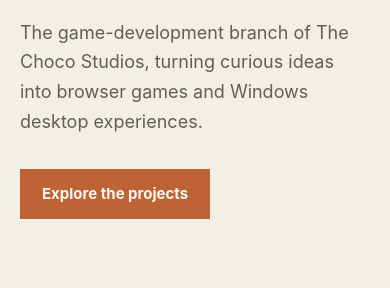
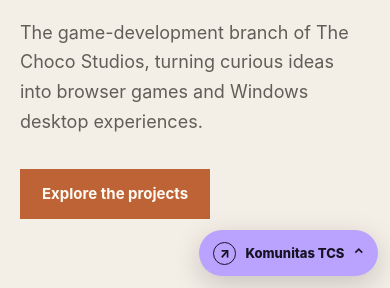
Before and after one commit to TheChocoStudiosSub/PRISM-GAMING-STUDIOS, a plain HTML site: page index.html in a window 390 px wide. Shown: the part 556-844 px from the top of the page. Drawn offline with Linux system fonts and the light colour scheme.

Commit message:
Add TCS community links widget
Add a responsive community panel with WhatsApp channels and Facebook groups.

```diff
--- a/index.html
+++ b/index.html
@@ -162,5 +162,6 @@ toggle.setAttribute("aria-pressed",String(language==="id"));
 toggle.addEventListener("click",()=>setLanguage(language==="en"?"id":"en"));
 })();
 </script>
+<script defer src="/tcs-community-widget.js" data-theme="vornika"></script>
 </body>
 </html>
--- /dev/null
+++ b/tcs-community-widget.js
@@ -0,0 +1,128 @@
+(() => {
+  "use strict";
+  const activeScript = document.currentScript;
+  const theme = activeScript && activeScript.dataset ? activeScript.dataset.theme || "tcs" : "tcs";
+  const hostname = location.hostname.toLowerCase();
+  if (theme === "webdev" && hostname !== "webdev.thechocostudios.bond" && hostname !== "webdev.choco-ai.xyz") return;
+  if (document.getElementById("tcs-community-widget")) return;
+
+  const palettes = {
+    tcs:["#11100e","#191713","#f4eee4","#aaa08f","#d8bd8d","#17130d","rgba(216,189,141,.22)"],
+    helpcenter:["#11100e","#191713","#f4eee4","#aaa08f","#d8bd8d","#17130d","rgba(216,189,141,.22)"],
+    sheeblink:["#fffaf7","#fffdfb","#332824","#856f68","#c28e91","#fff","#ead8d2"],
+    vornika:["#111018","#1a1825","#f4f0ff","#aaa4ba","#b9a3ff","#171323","rgba(185,163,255,.25)"],
+    chocoai:["#15121f","#201b2c","#f4efff","#b0a8c2","#b8a0ff","#171323","rgba(184,160,255,.24)"],
+    linkguard:["#101a28","#142235","#edf6fb","#a9bac8","#8ce6d1","#10201f","rgba(140,230,209,.25)"],
+    template:["#f6f7f3","#fff","#20251f","#687166","#687c64","#fff","#dfe4da"],
+    webdev:["#12110f","#1d1a16","#f4eee4","#aaa08f","#d8bd8d","#17130d","rgba(216,189,141,.22)"],
+    gaming:["#17111f","#21182d","#f7f0ff","#b7a9c8","#c4a2f4","#1a1024","rgba(196,162,244,.25)"],
+    eji:["#f7fff8","#fff","#173a36","#5c7770","#24aeb6","#fff","#d5ebe1"],
+    legal:["#101827","#142033","#edf2ff","#a8b4ca","#a8c7ff","#13203a","rgba(168,199,255,.24)"]
+  };
+  const colors = palettes[theme] || palettes.tcs;
+  const root = document.createElement("div");
+  root.id = "tcs-community-widget";
+  root.dataset.theme = theme;
+
+  const css = [
+    "#tcs-community-widget{--tcsc-bg:"+colors[0]+";--tcsc-panel:"+colors[1]+";--tcsc-text:"+colors[2]+";--tcsc-muted:"+colors[3]+";--tcsc-accent:"+colors[4]+";--tcsc-accent-text:"+colors[5]+";--tcsc-border:"+colors[6]+";position:fixed;right:clamp(12px,3vw,24px);bottom:clamp(12px,3vh,24px);z-index:2147483000;font-family:inherit;color:var(--tcsc-text);line-height:1.4}",
+    "#tcs-community-widget[data-theme=helpcenter],#tcs-community-widget[data-theme=webdev]{left:clamp(12px,3vw,24px);right:auto}",
+    "#tcs-community-widget *{box-sizing:border-box}",
+    "#tcs-community-widget button,#tcs-community-widget a{font:inherit}",
+    "#tcs-community-widget .tcsc-trigger{display:flex;align-items:center;gap:9px;min-height:48px;padding:0 15px;border:1px solid var(--tcsc-border);border-radius:999px;background:var(--tcsc-accent);color:var(--tcsc-accent-text);font-size:13px;font-weight:800;box-shadow:0 8px 28px rgba(0,0,0,.18);cursor:pointer;transition:transform .18s ease,box-shadow .18s ease}",
+    "#tcs-community-widget .tcsc-trigger:hover{transform:translateY(-2px);box-shadow:0 12px 32px rgba(0,0,0,.22)}",
+    "#tcs-community-widget .tcsc-trigger:focus-visible,#tcs-community-widget a:focus-visible,#tcs-community-widget .tcsc-close:focus-visible{outline:3px solid var(--tcsc-accent);outline-offset:3px}",
+    "#tcs-community-widget .tcsc-icon{display:grid;place-items:center;width:23px;height:23px;border:1px solid currentColor;border-radius:50%;font-size:13px}",
+    "#tcs-community-widget .tcsc-panel{position:absolute;right:0;bottom:calc(100% + 12px);width:min(366px,calc(100vw - 24px));max-height:min(72vh,570px);overflow:auto;padding:16px;border:1px solid var(--tcsc-border);border-radius:18px;background:var(--tcsc-panel);color:var(--tcsc-text);box-shadow:0 18px 58px rgba(0,0,0,.25)}",
+    "#tcs-community-widget[data-theme=helpcenter] .tcsc-panel,#tcs-community-widget[data-theme=webdev] .tcsc-panel{left:0;right:auto}",
+    "#tcs-community-widget .tcsc-panel[hidden]{display:none!important}",
+    "#tcs-community-widget .tcsc-head{display:flex;align-items:flex-start;justify-content:space-between;gap:12px;margin-bottom:13px}",
+    "#tcs-community-widget .tcsc-title{margin:0;color:var(--tcsc-text);font-size:16px;font-weight:800}",
+    "#tcs-community-widget .tcsc-description{margin:4px 0 0;color:var(--tcsc-muted);font-size:11px;line-height:1.55}",
+    "#tcs-community-widget .tcsc-close{display:grid;place-items:center;flex:0 0 30px;width:30px;height:30px;border:1px solid var(--tcsc-border);border-radius:50%;background:transparent;color:var(--tcsc-text);font-size:19px;cursor:pointer}",
+    "#tcs-community-widget .tcsc-group{margin-top:14px}",
+    "#tcs-community-widget .tcsc-group h3{margin:0 0 8px;color:var(--tcsc-muted);font-size:10px;font-weight:800;letter-spacing:.12em;text-transform:uppercase}",
+    "#tcs-community-widget .tcsc-list{display:grid;gap:7px}",
+    "#tcs-community-widget .tcsc-link{display:grid;grid-template-columns:34px minmax(0,1fr) 14px;align-items:center;gap:10px;min-height:50px;padding:8px 10px;border:1px solid var(--tcsc-border);border-radius:12px;background:var(--tcsc-bg);color:var(--tcsc-text);text-decoration:none;transition:border-color .18s ease,transform .18s ease}",
+    "#tcs-community-widget .tcsc-link:hover{transform:translateY(-1px);border-color:var(--tcsc-accent)}",
+    "#tcs-community-widget .tcsc-mark{display:grid;place-items:center;width:32px;height:32px;border-radius:10px;background:var(--tcsc-accent);color:var(--tcsc-accent-text);font-size:10px;font-weight:900}",
+    "#tcs-community-widget .tcsc-copy{display:grid;gap:2px;min-width:0}",
+    "#tcs-community-widget .tcsc-copy strong{overflow-wrap:anywhere;color:var(--tcsc-text);font-size:12px;font-weight:800;line-height:1.3}",
+    "#tcs-community-widget .tcsc-copy small{color:var(--tcsc-muted);font-size:10px;line-height:1.3}",
+    "#tcs-community-widget .tcsc-arrow{color:var(--tcsc-muted);font-size:14px}",
+    "@media(max-width:520px){#tcs-community-widget{right:12px;bottom:12px}#tcs-community-widget[data-theme=helpcenter],#tcs-community-widget[data-theme=webdev]{left:12px;right:auto}#tcs-community-widget .tcsc-trigger{min-height:46px;padding:0 13px}#tcs-community-widget .tcsc-panel{width:calc(100vw - 24px);max-height:70vh;padding:14px}}",
+    "@media(prefers-reduced-motion:reduce){#tcs-community-widget .tcsc-trigger,#tcs-community-widget .tcsc-link{transition:none}}"
+  ].join("\n");
+
+  const style = document.createElement("style");
+  style.textContent = css;
+  document.head.appendChild(style);
+  root.innerHTML = '<button class="tcsc-trigger" type="button" aria-expanded="false" aria-controls="tcsc-community-panel"><span class="tcsc-icon" aria-hidden="true">↗</span><span>Komunitas TCS</span><span aria-hidden="true">⌃</span></button><section class="tcsc-panel" id="tcsc-community-panel" role="dialog" aria-label="Komunitas TCS" hidden><div class="tcsc-head"><div><h2 class="tcsc-title">Terhubung dengan komunitas</h2><p class="tcsc-description">Pilih saluran WhatsApp atau grup Facebook.</p></div><button class="tcsc-close" type="button" aria-label="Tutup panel komunitas">×</button></div><div class="tcsc-groups"></div></section>';
+
+  const whatsapp = [
+    ["Arabia","https://whatsapp.com/channel/0029VbEInjlJENxvx8QAow1V"],
+    ["Global","https://whatsapp.com/channel/0029VbANzQeDzgT6qV5P2623"],
+    ["Amerika Latin","https://whatsapp.com/channel/0029Vb9bJwx3QxRsTGxwgR0L"],
+    ["Saluran resmi TCS","https://whatsapp.com/channel/0029VbDj294CRs1s4uu2ZI3T"]
+  ];
+  const facebook = [
+    ["The Choco Studios Sharing","https://www.facebook.com/share/g/1GB8ivQdzy/"],
+    ["UMKM Bersatu Promosi Jual Beli","https://www.facebook.com/share/g/19uLqnUvyk/"]
+  ];
+
+  function addGroup(label,entries,mark,type) {
+    const group = document.createElement("section");
+    group.className = "tcsc-group";
+    const heading = document.createElement("h3");
+    heading.textContent = label;
+    const list = document.createElement("div");
+    list.className = "tcsc-list";
+    entries.forEach(function(entry) {
+      const link = document.createElement("a");
+      link.className = "tcsc-link";
+      link.href = entry[1];
+      link.target = "_blank";
+      link.rel = "noopener noreferrer";
+      link.setAttribute("aria-label",entry[0]+" ("+type+"), buka di tab baru");
+      const badge = document.createElement("span");
+      badge.className = "tcsc-mark";
+      badge.setAttribute("aria-hidden","true");
+      badge.textContent = mark;
+      const copy = document.createElement("span");
+      copy.className = "tcsc-copy";
+      const title = document.createElement("strong");
+      title.textContent = entry[0];
+      const kind = document.createElement("small");
+      kind.textContent = type;
+      copy.append(title,kind);
+      const arrow = document.createElement("span");
+      arrow.className = "tcsc-arrow";
+      arrow.setAttribute("aria-hidden","true");
+      arrow.textContent = "↗";
+      link.append(badge,copy,arrow);
+      list.appendChild(link);
+    });
+    group.append(heading,list);
+    root.querySelector(".tcsc-groups").appendChild(group);
+  }
+
+  addGroup("Saluran WhatsApp",whatsapp,"WA","Saluran WhatsApp");
+  addGroup("Grup Facebook",facebook,"f","Grup Facebook");
+  document.body.appendChild(root);
+
+  const trigger = root.querySelector(".tcsc-trigger");
+  const panel = root.querySelector(".tcsc-panel");
+  const closeButton = root.querySelector(".tcsc-close");
+  function setOpen(open,returnFocus) {
+    panel.hidden = !open;
+    trigger.setAttribute("aria-expanded",String(open));
+    trigger.lastElementChild.textContent = open ? "⌄" : "⌃";
+    if (open) closeButton.focus({preventScroll:true});
+    else if (returnFocus) trigger.focus({preventScroll:true});
+  }
+  trigger.addEventListener("click",function(){setOpen(panel.hidden,false)});
+  closeButton.addEventListener("click",function(){setOpen(false,true)});
+  panel.addEventListener("click",function(event){if(event.target.closest("a"))setOpen(false,false)});
+  document.addEventListener("pointerdown",function(event){if(!panel.hidden&&!root.contains(event.target))setOpen(false,false)});
+  document.addEventListener("keydown",function(event){if(event.key==="Escape"&&!panel.hidden)setOpen(false,true)});
+})();
```
